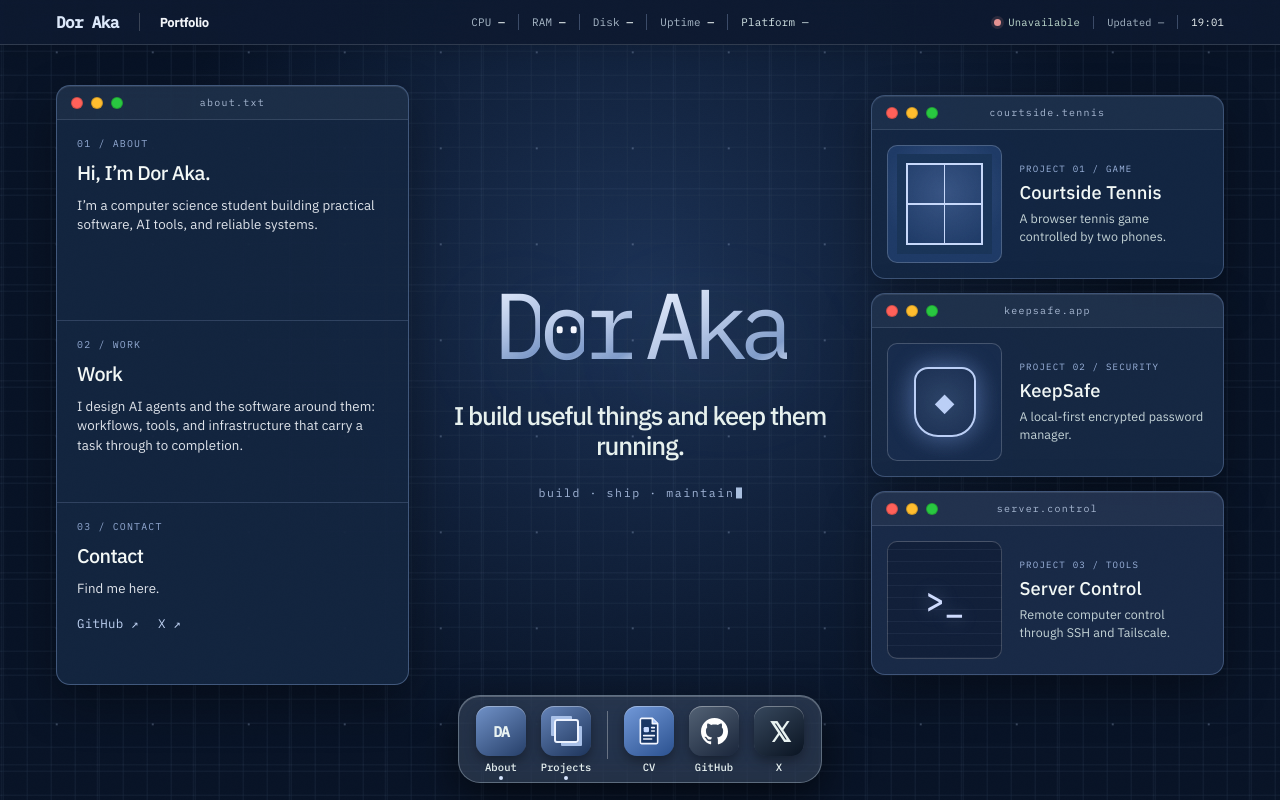
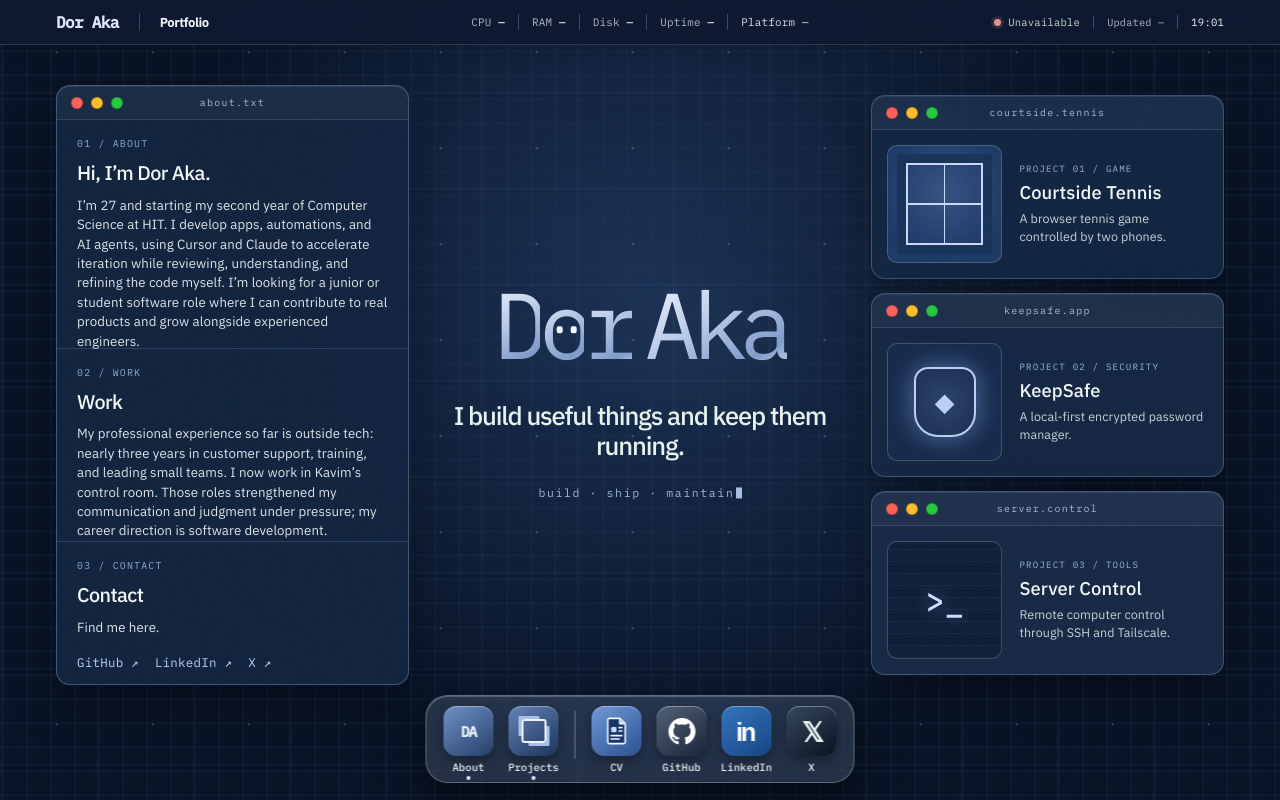
Before and after one commit to d0raka/d0rz, a website built with Vite: page index.html in a window 1280 px wide. Built offline with nearby package versions, Linux system fonts and the light colour scheme; no server answers.

Commit message:
Add LinkedIn and refine About copy

```diff
--- a/index.html
+++ b/index.html
@@ -114,16 +114,16 @@
             </div>
             <section class="about-section" id="about-intro" data-about-section="about" data-section-active>
               <h2>Hi, I’m Dor Aka.</h2>
-              <p>I’m a computer science student building practical software, AI tools, and reliable systems.</p>
+              <p>I’m 27 and starting my second year of Computer Science at HIT. I develop apps, automations, and AI agents, using Cursor and Claude to accelerate iteration while reviewing, understanding, and refining the code myself. I’m looking for a junior or student software role where I can contribute to real products and grow alongside experienced engineers.</p>
             </section>
             <section class="about-section" id="work" data-about-section="work">
               <h2>Work</h2>
-              <p>I design AI agents and the software around them: workflows, tools, and infrastructure that carry a task through to completion.</p>
+              <p>My professional experience so far is outside tech: nearly three years in customer support, training, and leading small teams. I now work in Kavim’s control room. Those roles strengthened my communication and judgment under pressure; my career direction is software development.</p>
             </section>
             <section class="about-section" id="contact" data-about-section="contact">
               <h2>Contact</h2>
               <p>Find me here.</p>
-              <p class="panel__links"><a href="https://github.com/d0raka" target="_blank" rel="noopener noreferrer">GitHub ↗</a><a href="https://x.com/d0rz_x" target="_blank" rel="noopener noreferrer">X ↗</a></p>
+              <p class="panel__links"><a href="https://github.com/d0raka" target="_blank" rel="noopener noreferrer">GitHub ↗</a><a href="https://www.linkedin.com/in/d0raka" target="_blank" rel="noopener noreferrer">LinkedIn ↗</a><a href="https://x.com/d0rz_x" target="_blank" rel="noopener noreferrer">X ↗</a></p>
             </section>
           </div>
         </article>
@@ -160,6 +160,7 @@
       <span class="dock__divider" aria-hidden="true"></span>
       <button class="dock__app" type="button" data-open-cv aria-label="Open CV"><span class="dock__icon dock__icon--cv" aria-hidden="true"><img src="assets/cv-mark.svg" alt="" /></span><span>CV</span></button>
       <a class="dock__app" href="https://github.com/d0raka" target="_blank" rel="noopener noreferrer" aria-label="GitHub, opens in a new tab"><span class="dock__icon dock__icon--github" aria-hidden="true"><img src="assets/github-mark.svg" alt="" /></span><span>GitHub</span></a>
+      <a class="dock__app" href="https://www.linkedin.com/in/d0raka" target="_blank" rel="noopener noreferrer" aria-label="LinkedIn, opens in a new tab"><span class="dock__icon dock__icon--linkedin" aria-hidden="true"><span>in</span></span><span>LinkedIn</span></a>
       <a class="dock__app" href="https://x.com/d0rz_x" target="_blank" rel="noopener noreferrer" aria-label="X, opens in a new tab"><span class="dock__icon dock__icon--x" aria-hidden="true">𝕏</span><span>X</span></a>
     </nav>
 
--- a/src/styles.css
+++ b/src/styles.css
@@ -1705,11 +1705,10 @@ body { height: 100dvh; min-height: 0; padding-bottom: 0; }
 .panel--about .about-section {
   display: flex;
   flex-direction: column;
-  flex: 1 1 0;
+  flex: 1 1 auto;
   min-height: 0;
   padding: 17px 20px;
 }
-.panel--about .about-section:first-of-type { flex-grow: 1.13; }
 .panel--about .about-section + .about-section { border-top: 1px solid #ffffff23; }
 .panel--about .about-section::before { color: #91b5b6; font: .62rem var(--font-mono); letter-spacing: .12em; margin-bottom: 8px; }
 .panel--about .about-section:nth-of-type(1)::before { content: "01 / ABOUT"; }
@@ -1877,6 +1876,9 @@ html.motion .field__nodes { animation-duration: 55s; }
 }
 .dock__icon--cv { background: linear-gradient(145deg, #7299d9, #2b518f); color: #f2f6ff; }
 .dock__icon--cv img { width: 32px; height: 32px; }
+.dock__icon--linkedin { background: linear-gradient(145deg, #3675c0, #174682); color: #fff; }
+.dock__icon--linkedin span { font: 700 1.6rem/1 Arial, sans-serif; letter-spacing: -.09em; margin: 4px 3px 0 0; }
+.panel--about .about-section .panel__links { flex-wrap: wrap; column-gap: 16px; }
 
 /* A short window reveal on automatic and dock opening. */
 @keyframes window-open {
```
Also changed, not shown: README.md.
